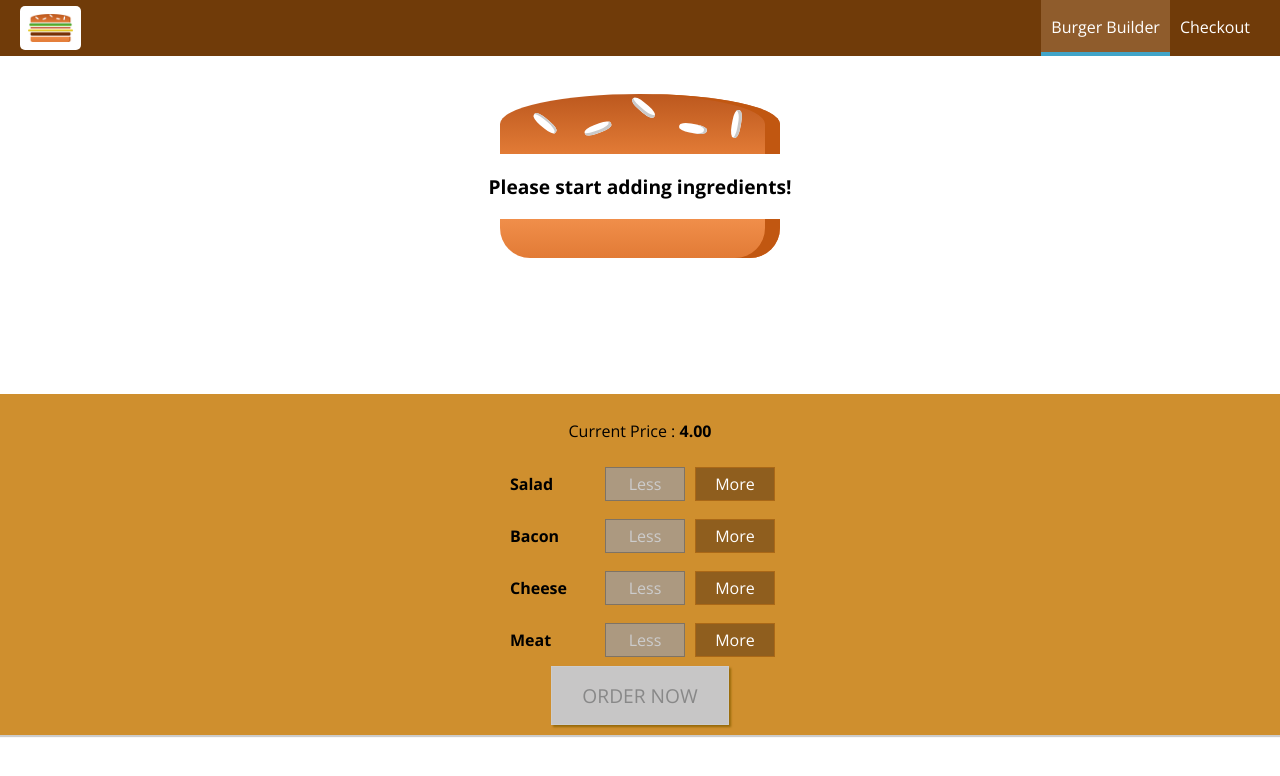
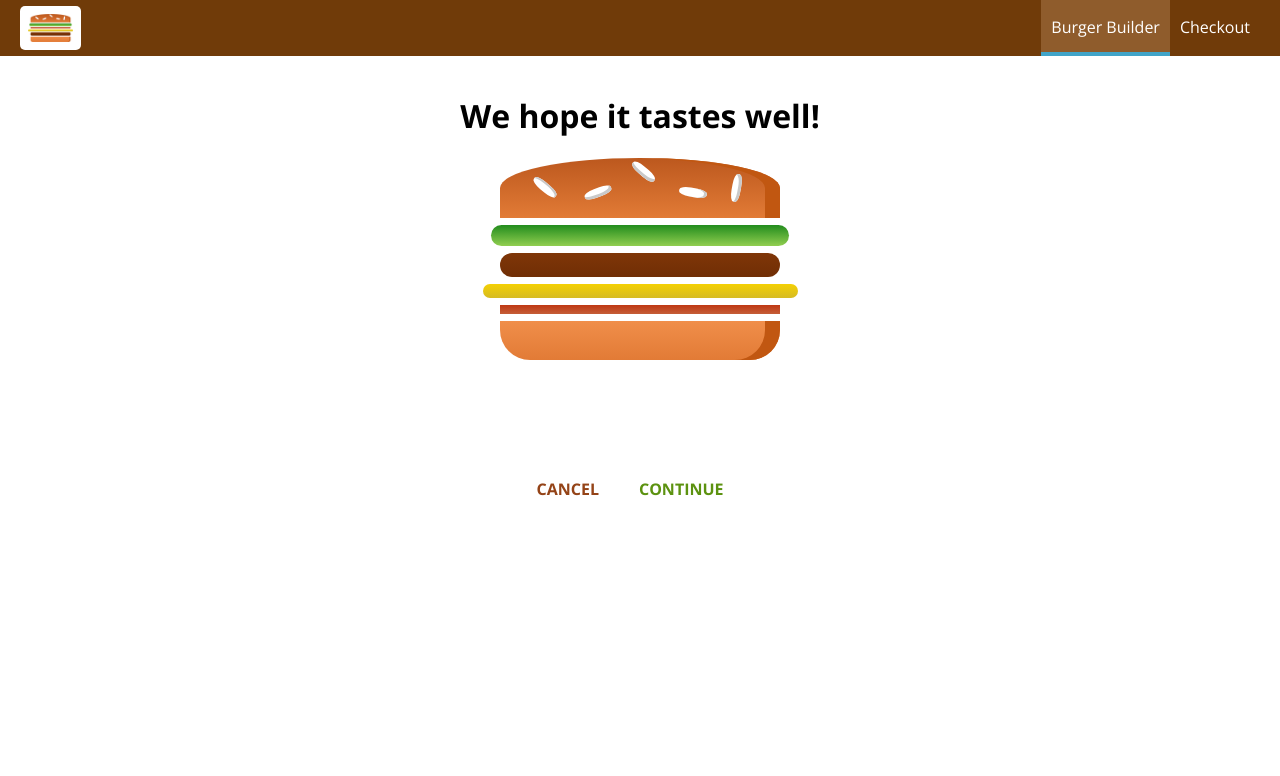
Before and after one commit to Achiraisuru/React-Burger, a React app: page /checkout in a window 1280 px wide. Shown: the top 776 px of the page. Built offline with nearby package versions, Linux system fonts and the light colour scheme.

Commit message:
checkout router

```diff
--- a/package.json
+++ b/package.json
@@ -37,6 +37,7 @@
     "react": "^16.13.1",
     "react-dev-utils": "^5.0.2",
     "react-dom": "^16.13.1",
+    "react-router-dom": "^5.2.0",
     "resolve": "1.6.0",
     "style-loader": "0.19.0",
     "sw-precache-webpack-plugin": "0.11.4",
--- a/src/App.js
+++ b/src/App.js
@@ -1,13 +1,19 @@
+import {Route,Switch} from 'react-router-dom';
 import React, { Component } from 'react';
 import Layout from './hoc/Layout/Layout';
 import BurgerBuilder from './containers/BurgerBuilderfolder/BurgerBuilder';
+import Checkout from './containers/Checkout/Checkout';
+
 
 class App extends Component {
   render() {
     return (
       <div>
         <Layout>
-          <BurgerBuilder/>
+          <Switch>
+          <Route path="/checkout" component={Checkout} />
+          <Route path="/" exact component={BurgerBuilder}/>
+          </Switch>
         </Layout>
       </div>
     );
--- a/src/components/Burger/Burger.js
+++ b/src/components/Burger/Burger.js
@@ -4,7 +4,7 @@
 
 
 const burger = (props) => {
-
+console.log(props);
     let transformefIngredients = Object.keys(props.ingredients).map(igkey => {
          return [...Array(props.ingredients[igkey])].map((_,i) => {
              return <BurgerIngrediant key={igkey + i} type={igkey}/>
@@ -33,4 +33,4 @@
     );
 }
 
-export default burger;
+export default  burger;
--- /dev/null
+++ b/src/components/Order/CheckoutSummary/CheckoutSummary.css
@@ -0,0 +1,11 @@
+.CheckoutSummary{
+    text-align: center;
+    width: 80%;
+    margin: auto;
+}
+
+@media(min-width:600px){
+    .CheckoutSummary{
+        width: 500px;
+    }
+}
--- /dev/null
+++ b/src/components/Order/CheckoutSummary/CheckoutSummary.js
@@ -0,0 +1,21 @@
+import React from 'react';
+import Burger from '../../Burger/Burger';
+import Button from '../../UI/Button/Button';
+import classes from './CheckoutSummary.css';
+
+
+const checkoutSummary = (props) =>{
+    return(
+        <div className={classes.CheckoutSummary}>
+            <h1> We hope it tastes well!</h1>
+            <div style={{width:'100%',margin:'auto'}}>
+                    <Burger ingredients={props.ingredients}/>
+            </div>
+            <Button btnType="Danger" clicked={props.checkoutCancelled}>CANCEL</Button>
+            <Button btnType="Success" clicked={props.checkoutContinued}>CONTINUE</Button>
+        </div>
+    );
+}
+
+
+export default checkoutSummary;
--- a/src/containers/BurgerBuilderfolder/BurgerBuilder.js
+++ b/src/containers/BurgerBuilderfolder/BurgerBuilder.js
@@ -6,6 +6,9 @@
 import OrderSummary from '../../components/Burger/OrderSummary/OrderSummery';
 import axios from '../../axios-orders';
 import Spinner from '../../components/UI/Spinner/Spinner';
+import withErrorHandler from '../../hoc/withErrorHandler/withErrorHandler';
+
+
 const INGREDIENT_PRICES={
     salad:0.5,
     cheese:0.4,
@@ -24,18 +27,21 @@
 
 
     state={
-       ingredients:{
-           salad:0,
-           bacon:0,
-           cheese:0,
-           meat:0
-       },
+       ingredients:null,
        totalPrice:4,
        purchaseable:false,
        purchasing:false,
        loading:false
     }
 
+
+    componentDidMount(){
+        console.log(this.props);
+        axios.get('https://react-my-burger-a082b.firebaseio.com/ingredients.json')
+        .then(response =>{
+            this.setState({ingredients:response.data});
+        });
+    }
 
     updatePurchaseState (ingredients) {
         const sum = Object.keys(ingredients)
@@ -99,28 +105,30 @@
 
     purchaseContinueHandler = () =>{
         // alert('You continue!');
-this.setState({loading:true});
-        const order ={
-            ingredients:this.state.ingredients,
-            price:this.state.totalPrice,
-            customer:{
-                name:'isuru bandara',
-                address:{
-                    street:'no-125',
-                    zipcode:'41351',
-                    country:'germany'
-                },
-                email:'test@test.com'
-            },
-            deliveryMethod:'fastest'
-        }
-        axios.post('/orders.json',order)
-        .then(response => {
-            this.setState({loading:false,purchasing:false});
-        })
-        .catch(err =>{
-            this.setState({loading:false,purchasing:false});
-        });
+// this.setState({loading:true});
+//         const order ={
+//             ingredients:this.state.ingredients,
+//             price:this.state.totalPrice,
+//             customer:{
+//                 name:'isuru bandara',
+//                 address:{
+//                     street:'no-125',
+//                     zipcode:'41351',
+//                     country:'germany'
+//                 },
+//                 email:'test@test.com'
+//             },
+//             deliveryMethod:'fastest'
+//         }
+//         axios.post('/orders.json',order)
+//         .then(response => {
+//             this.setState({loading:false,purchasing:false});
+//         })
+//         .catch(err =>{
+//             this.setState({loading:false,purchasing:false});
+//         });
+
+this.props.history.push('/checkout')
 
     }
 
@@ -133,32 +141,44 @@
         for(let key in disanledInfo){
             disanledInfo[key] = disanledInfo[key] <= 0
         }
+        let orderSummary = null;
 
-        let orderSummary =  <OrderSummary ingredients={this.state.ingredients}
-        purchaceCanceled={this.purchaseCanclHandler}
-        purchaceContinue={this.purchaseContinueHandler}
-        price={this.state.totalPrice}/>
+
+        let burger = <Spinner/>;
+        if(this.state.ingredients){
+            burger = (
+                <Aux>
+                <Burger ingredients={this.state.ingredients} />
+                <BuildControls
+                  ingredientsAdded={this.addIngredientsHandler}
+                  ingredientRemoved={this.removeIngredientsHandler}
+                  disabled={disanledInfo}
+                  purchaseable={this.state.purchaseable}
+                  price={this.state.totalPrice}
+                  ordered={this.purchaseHandler}
+                />
+                </Aux>
+                );
+                orderSummary =  <OrderSummary
+                ingredients={this.state.ingredients}
+                purchaceCanceled={this.purchaseCanclHandler}
+                purchaceContinue={this.purchaseContinueHandler}
+                price={this.state.totalPrice}/>
+        }
         if(this.state.loading){
             orderSummary = <Spinner/>
         }
+
 
         return(
           <Aux>
               <Modal show={this.state.purchasing} modalClosed={this.purchaseCanclHandler}>
                  {orderSummary}
               </Modal>
-              <Burger ingredients={this.state.ingredients} />
-              <BuildControls
-                ingredientsAdded={this.addIngredientsHandler}
-                ingredientRemoved={this.removeIngredientsHandler}
-                disabled={disanledInfo}
-                purchaseable={this.state.purchaseable}
-                price={this.state.totalPrice}
-                ordered={this.purchaseHandler}
-              />
+              {burger}
           </Aux>
         );
     }
 }
 
-export default BurgerBuilder;
+export default withErrorHandler(BurgerBuilder,axios);
--- /dev/null
+++ b/src/containers/Checkout/Checkout.js
@@ -0,0 +1,36 @@
+import React,{Component} from 'react';
+import CheckoutSummary from  '../../components/Order/CheckoutSummary/CheckoutSummary';
+
+
+class Checkout extends Component{
+state={
+    ingredients:{
+        salad:1,
+        meat:1,
+        cheese:1,
+        bacon:1
+    }
+}
+
+
+checkoutCancelledHandler = () => {
+    this.props.history.goBack();
+}
+
+checkoutContinuedHandler = () =>{
+    this.props.history.repalce('/checkout/contact-data');
+}
+
+    render(){
+        return(
+            <div>
+                <CheckoutSummary ingredients={this.state.ingredients}
+                checkoutCancelled={this.checkoutCancelledHandler}
+                checkoutContinued={this.checkoutContinuedHandler}/>
+            </div>
+        );
+    }
+}
+
+
+export default Checkout;
--- /dev/null
+++ b/src/hoc/withErrorHandler/withErrorHandler.js
@@ -0,0 +1,43 @@
+import React,{Component} from 'react';
+import Modal from '../../components/UI/Modal/Modal';
+import Aux from '../Auxiliary/Auxiliary';
+
+const withErrorHandler = (WrappedComponent,axios) => {
+    return class extends Component{
+        state = {
+            error:null
+        }
+
+        componentDidMount(){
+            axios.interceptors.request.use(req => {
+                this.setState({error:null});
+                return req;
+            });
+            axios.interceptors.response.use(res => res,error => {
+                this.setState({error:error});
+            });
+        }
+
+        errorConfirmedHandler = () =>{
+            this.setState({error:null});
+        }
+
+        render(){
+            return(
+                <Aux>
+                <Modal show={this.state.error} modalClosed={this.errorConfirmedHandler}>
+                  {this.state.error ? this.state.error.message : null}
+
+                </Modal>
+                <WrappedComponent {...this.props}/>
+            </Aux>
+
+            );
+        }
+    }
+
+
+    }
+
+
+export default withErrorHandler;
--- a/src/index.js
+++ b/src/index.js
@@ -3,6 +3,14 @@
 import './index.css';
 import App from './App';
 import registerServiceWorker from './registerServiceWorker';
+import {BrowserRouter} from 'react-router-dom';
 
-ReactDOM.render(<App />, document.getElementById('root'));
+
+const app = (
+    <BrowserRouter>
+    <App/>
+    </BrowserRouter>
+);
+
+ReactDOM.render(app, document.getElementById('root'));
 registerServiceWorker();
```
Also changed, not shown: 1 other file (tests, documents, lock files or other folders).
